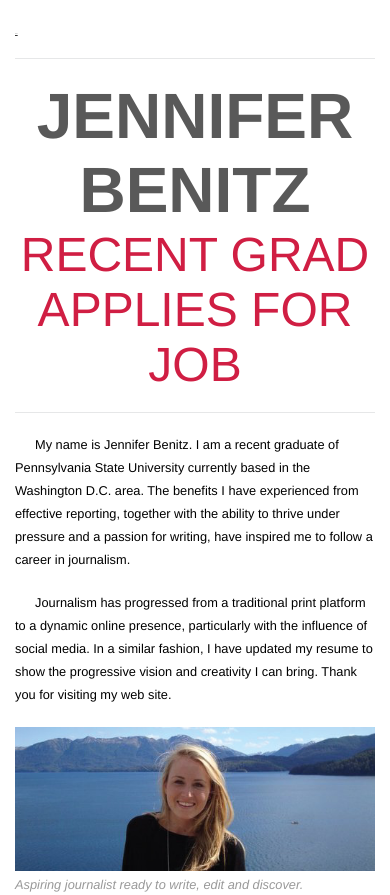
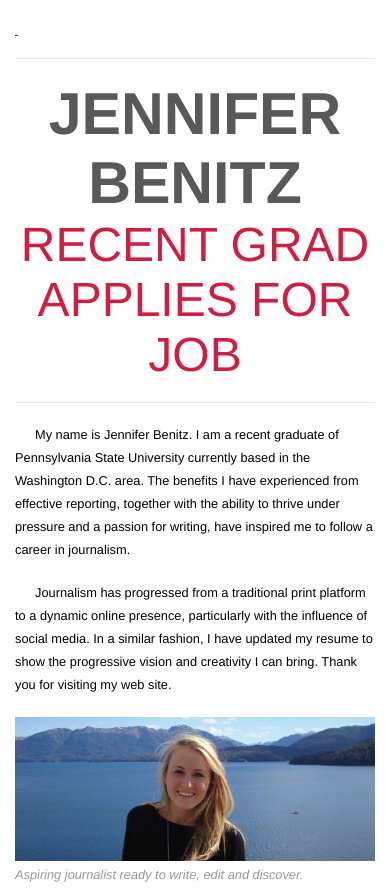
Before and after one commit to jenbenitz/jenbenitz.github.io, a plain HTML site: page index.html in a window 390 px wide. Shown: the top 895 px of the page. Drawn offline with Linux system fonts and the light colour scheme.

Commit message:
Minor adjustments
Removed web link in footer (redundant) and shurnk main h1 to fit in
mobile screens (320px).

```diff
--- a/assets/stylesheets/site.less
+++ b/assets/stylesheets/site.less
@@ -38,7 +38,7 @@
 	section#title {
 
 		h1 {
-			font-size: 400%;
+			font-size: 370%;
 			color: lighten(@black, 15%);
 		}
 		h2 {
--- a/index.html
+++ b/index.html
@@ -311,7 +311,6 @@
 
 				<div class="connect">
 					<a href="mailto:hire@jenbenitz.com"><i class="icon-ml"></i></a>
-					<a href="/"><i class="icon-wb"></i></a>
 					<a href="http://www.twitter.com/jenben97"><i class="icon-tw"></i></a>
 					<a href="http://www.linkedin.com/in/jenniferbenitz"><i class="icon-in"></i></a>
 					<a href="tel+12026426850:"><i class="icon-tl"></i></a>
```
Also changed, not shown: assets/stylesheets/style.css.
